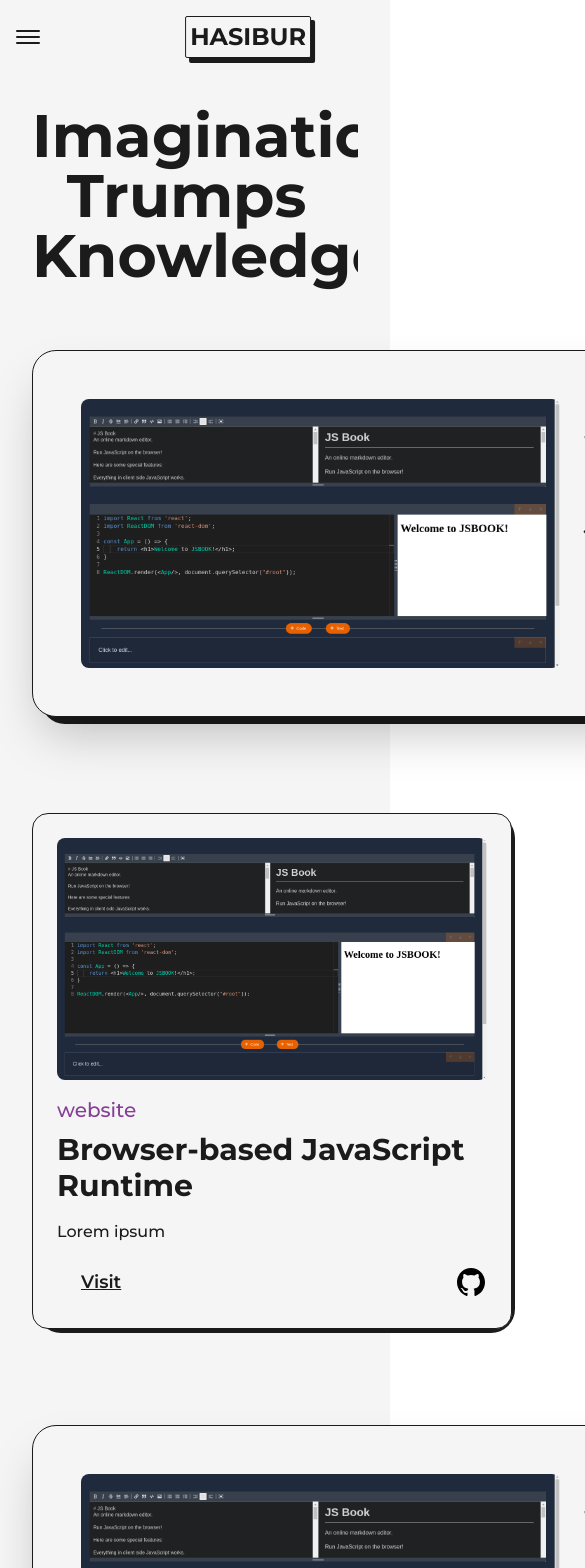
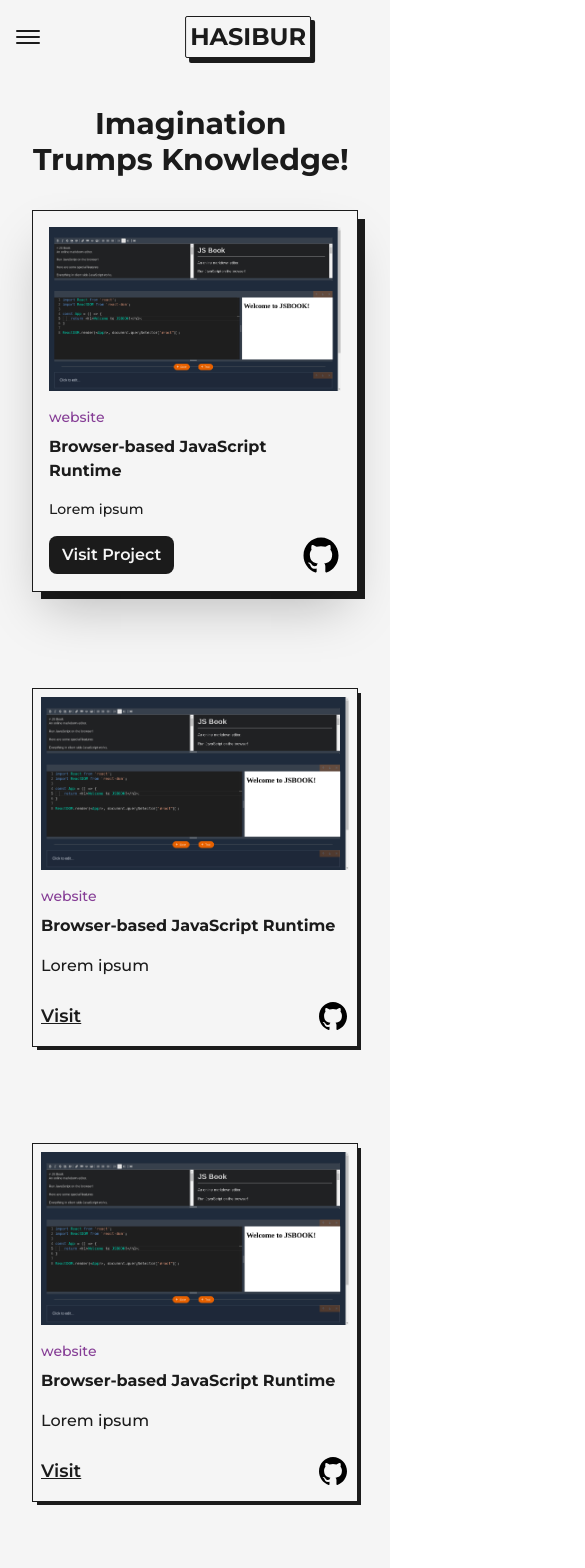
Before and after one commit to hasiburdev/hasiburdev.github.io, a Next.js app: page /projects in a window 390 px wide. Shown: the top 1568 px of the page, 585 px wide, since content can reach past the window. Built offline with nearby package versions, Linux system fonts and the light colour scheme.

Commit message:
Add projects responsive design

```diff
--- a/src/components/featured-project.tsx
+++ b/src/components/featured-project.tsx
@@ -23,20 +23,24 @@ const FeaturedProject: React.FC<FeaturedProjectProps> = ({
   return (
     <article
       className={classNames(
-        "w-full flex items-center justify-between rounded-3xl border border-solid border-dark bg-light shadow-2xl p-12 relative",
-        "dark:border-light dark:bg-dark"
+        "w-full flex items-center justify-between border border-solid border-dark bg-light shadow-2xl p-12 relative",
+        "dark:border-light dark:bg-dark",
+        "lg:p-8 md:flex-col md:p-8 sm:p-6 xs:p-4"
       )}
     >
       <div
         className={classNames(
-          "absolute top-0 -right-2 -z-10 w-[100%] h-[102%] rounded-3xl bg-dark",
+          "absolute top-2 -right-2 -z-10 w-[100%] h-[100%] bg-dark",
           "dark:bg-light"
         )}
       />
       <Link
         href={link}
         target="_blank"
-        className="w-1/2 cursor-pointer overflow-hidden rounded-lg"
+        className={classNames(
+          "w-1/2 cursor-pointer overflow-hidden",
+          "md:w-full"
+        )}
       >
         <Image
           src={image}
@@ -46,11 +50,17 @@ const FeaturedProject: React.FC<FeaturedProjectProps> = ({
           sizes="(max-width: 768px) 100vw, (max-width: 1024px) 50vw, 50vw"
         />
       </Link>
-      <div className="w-1/2 flex flex-col items-start justify-between pl-6">
+      <div
+        className={classNames(
+          "w-1/2 flex flex-col items-start justify-between pl-6",
+          "md:w-full md:pl-0 md:pt-4"
+        )}
+      >
         <span
           className={classNames(
             "text-primary font-medium text-xl",
-            "dark:text-primary-dark"
+            "dark:text-primary-dark",
+            "md:text-base xs:text-sm"
           )}
         >
           {type}
@@ -67,7 +77,8 @@ const FeaturedProject: React.FC<FeaturedProjectProps> = ({
           <h2
             className={classNames(
               "my-2 w-full text-left text-4xl font-bold text-dark",
-              "dark:text-light"
+              "dark:text-light",
+              "lg:text-xl md:text-lg sm:text-base"
             )}
           >
             {title}
@@ -76,19 +87,39 @@ const FeaturedProject: React.FC<FeaturedProjectProps> = ({
         <p
           className={classNames(
             "my-2 font-medium text-dark",
-            "dark:text-light"
+            "dark:text-light",
+            "sm:text-sm"
           )}
         >
           {summary}
         </p>
-        <div className="mt-2 flex items-center">
-          <Link href={githubLink} target="_blank" className="w-10">
+        <div
+          className={classNames(
+            "mt-2 flex items-center",
+            "md:w-full md:justify-between"
+          )}
+        >
+          <Link
+            href={githubLink}
+            target="_blank"
+            className={classNames(
+              "w-10 rounded-full",
+              "dark:bg-light",
+              "md:order-2"
+            )}
+          >
             <GithubIcon />
           </Link>
           <Link
             href={link}
             target="_blank"
-            className="ml-4 rounded-lg bg-dark text-light py-2 px-6 text-lg font-semibold"
+            className={classNames(
+              "ml-4 rounded-lg bg-dark text-light border border-solid ease-in-out duration-300 border-transparent py-2 px-6 text-lg font-semibold",
+              "hover:text-dark hover:bg-light hover:border-dark",
+              "dark:text-dark dark:bg-light dark:border-transparent",
+              "dark:hover:text-light dark:hover:bg-dark dark:hover:border-light",
+              "md:order-1 md:ml-0 md:py-1.5 md:text-base md:px-3"
+            )}
           >
             Visit Project
           </Link>
--- a/src/components/project.tsx
+++ b/src/components/project.tsx
@@ -22,20 +22,21 @@ const Project: React.FC<ProjectProps> = ({
 }) => (
   <article
     className={classNames(
-      "w-full flex items-center justify-center rounded-2xl border border-solid border-dark bg-light relative p-6 flex-col",
-      "dark:bg-dark dark:border-light"
+      "w-full flex items-center justify-center border border-solid border-dark bg-light relative p-6 flex-col",
+      "dark:bg-dark dark:border-light",
+      "lg:p-4 md:p-4 sm:p-3 xs:p-2"
     )}
   >
     <div
       className={classNames(
-        "absolute top-0 -right-1 -z-10 w-[100%] h-[101%] rounded-3xl bg-dark",
+        "absolute top-1 -right-1 -z-10 w-[100%] h-[100%] bg-dark",
         "dark:bg-light"
       )}
     />
     <Link
       href={link}
       target="_blank"
-      className="w-full cursor-pointer overflow-hidden rounded-lg"
+      className="w-full cursor-pointer overflow-hidden"
     >
       <Image
         src={image}
@@ -49,7 +50,8 @@ const Project: React.FC<ProjectProps> = ({
       <span
         className={classNames(
           "text-primary font-medium text-xl",
-          "dark:text-primary-dark"
+          "dark:text-primary-dark",
+          "md:text-base xs:text-sm"
         )}
       >
         {type}
@@ -66,7 +68,8 @@ const Project: React.FC<ProjectProps> = ({
         <h2
           className={classNames(
             "my-2 w-full text-left text-3xl font-bold text-dark",
-            "dark:text-light"
+            "dark:text-light",
+            "lg:text-xl md:text-lg sm:text-base"
           )}
         >
           {title}
@@ -82,13 +85,21 @@ const Project: React.FC<ProjectProps> = ({
           href={link}
           target="_blank"
           className={classNames(
-            "underline py-2 px-6 text-lg font-semibold text-dark",
+            "underline py-2 px-0 text-lg font-semibold text-dark",
             "dark:text-light"
           )}
         >
           Visit
         </Link>
-        <Link href={githubLink} target="_blank" className="w-8">
+        <Link
+          href={githubLink}
+          target="_blank"
+          className={classNames(
+            "w-8 rounded-full",
+            "dark:bg-light",
+            "md:order-2"
+          )}
+        >
           <GithubIcon />
         </Link>
       </div>
--- a/src/pages/projects.tsx
+++ b/src/pages/projects.tsx
@@ -4,6 +4,7 @@ import Layout from "@/components/layout";
 import Head from "next/head";
 import { jsbookImage } from "@/assets/images";
 import Project from "@/components/project";
+import classNames from "classnames";
 
 const Projects = () => {
   return (
@@ -16,9 +17,17 @@ const Projects = () => {
         <Layout className="pt-16">
           <AnimatedText
             text="Imagination Trumps Knowledge!"
-            className="mb-16"
+            className={classNames(
+              "mb-16",
+              "lg:text-6xl md:text-5xl sm:mb-8 sm:text-4xl xs:text-3xl"
+            )}
           />
-          <div className="grid grid-cols-12 gap-24">
+          <div
+            className={classNames(
+              "grid grid-cols-12 gap-24",
+              "xl:gap-x-16 lg:gap-x-8 md:gap-y-24 sm:gap-x-2"
+            )}
+          >
             <div className="col-span-12">
               <FeaturedProject
                 githubLink="https://github.com/hasiburdev/jsbook"
@@ -29,7 +38,7 @@ const Projects = () => {
                 image={jsbookImage}
               />
             </div>
-            <div className="col-span-6">
+            <div className={classNames("col-span-6", "sm:col-span-12")}>
               <Project
                 githubLink="https://github.com/hasiburdev/jsbook"
                 summary="Lorem ipsum"
@@ -39,7 +48,7 @@ const Projects = () => {
                 image={jsbookImage}
               />
             </div>
-            <div className="col-span-6">
+            <div className={classNames("col-span-6", "sm:col-span-12")}>
               <Project
                 githubLink="https://github.com/hasiburdev/jsbook"
                 summary="Lorem ipsum"
@@ -49,17 +58,8 @@ const Projects = () => {
                 image={jsbookImage}
               />
             </div>
-            <div className="col-span-12">
-              <FeaturedProject
-                githubLink="https://github.com/hasiburdev/jsbook"
-                summary="Lorem ipsum"
-                link="https://jsbook-editor.vercel.app"
-                title="Browser-based JavaScript Runtime"
-                type="website"
-                image={jsbookImage}
-              />
-            </div>
-            <div className="col-span-6">
+
+            <div className={classNames("col-span-6", "sm:col-span-12")}>
               <Project
                 githubLink="https://github.com/hasiburdev/jsbook"
                 summary="Lorem ipsum"
@@ -69,7 +69,7 @@ const Projects = () => {
                 image={jsbookImage}
               />
             </div>
-            <div className="col-span-6">
+            <div className={classNames("col-span-6", "sm:col-span-12")}>
               <Project
                 githubLink="https://github.com/hasiburdev/jsbook"
                 summary="Lorem ipsum"
```
